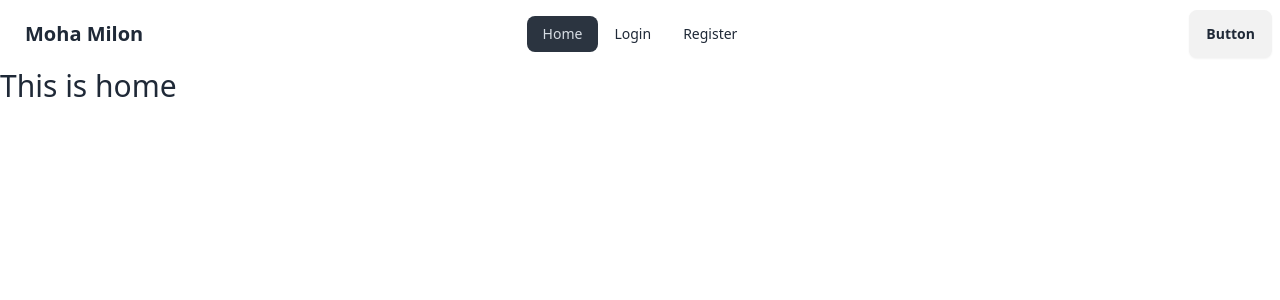
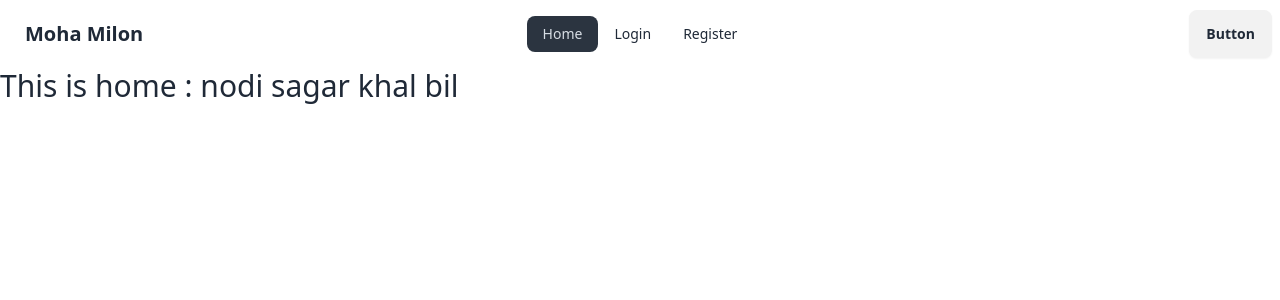
Before and after one commit to mazharul03/auth-moha-milon, a React (Vite) app: page / in a window 1280 px wide. Shown: the top 300 px of the page. Built offline with nearby package versions, Linux system fonts and the light colour scheme.

Commit message:
Create User Context for shared authentication

```diff
--- a/package.json
+++ b/package.json
@@ -12,6 +12,7 @@
   "dependencies": {
     "localforage": "^1.10.0",
     "match-sorter": "^8.0.0",
+    "prop-types": "^15.8.1",
     "react": "^18.3.1",
     "react-dom": "^18.3.1",
     "react-router-dom": "^7.0.2",
--- a/src/Components/Home.jsx
+++ b/src/Components/Home.jsx
@@ -1,8 +1,14 @@
+import { useContext } from "react";
+import { AuthContext } from "../Providers/AuthProvider";
 
 const Home = () => {
+
+    const authInfo = useContext(AuthContext);
+    console.log(authInfo)
+
     return (
         <div>
-            <h2 className="text-3xl">This is home</h2>
+            <h2 className="text-3xl">This is home : {authInfo.name}</h2>
         </div>
     );
 };
--- /dev/null
+++ b/src/Providers/AuthProvider.jsx
@@ -0,0 +1,28 @@
+import PropTypes from "prop-types";
+import { createContext } from "react";
+
+export const AuthContext = createContext(null);
+
+const AuthProvider = ({children}) => {
+
+    const authInfo = {name: 'nodi sagar khal bil'}
+
+    return (
+        <AuthContext.Provider value={authInfo}>
+            {children}
+        </AuthContext.Provider>
+    );
+};
+
+export default AuthProvider;
+
+AuthProvider.protoTypes = {
+    children: PropTypes.node
+}
+
+
+/**
+ * 1. create context and export it
+ * 2. set provider with value
+ * 3. use the Auth provider file in the main.jsx
+ * 4. access children in the Auth provider component children and use it in the middle of the provider **/
```
Also changed, not shown: src/main.jsx (+7 -4 lines), 1 other file (tests, documents, lock files or other folders).
